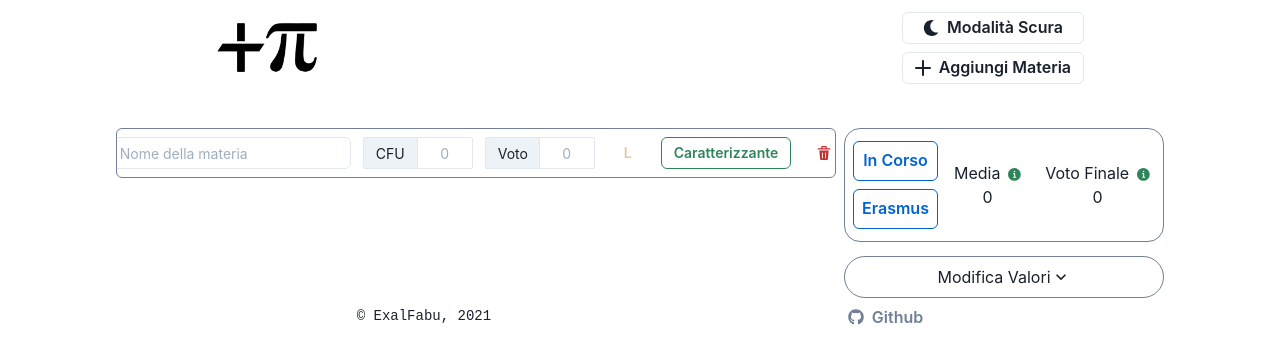
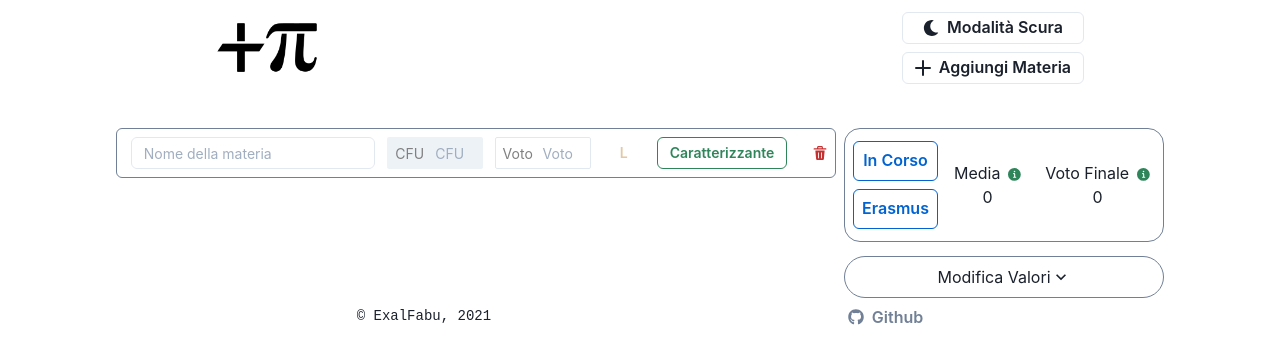
Before and after one commit to ExalFabu/TPTP, a Next.js app: page / in a window 1280 px wide. Shown: the top 364 px of the page. Built offline with nearby package versions, Linux system fonts and the light colour scheme.

Commit message:
Added drag and drop

```diff
--- a/src/pages/index.tsx
+++ b/src/app/TPTP.tsx
@@ -1,12 +1,6 @@
-import {
-  ChakraProvider, ColorModeScript, SimpleGrid,
-  theme
-} from '@chakra-ui/react';
+import { SimpleGrid } from '@chakra-ui/react';
 import { useEffect } from 'react';
-import { batch, Provider } from 'react-redux';
-import { PersistGate } from 'redux-persist/integration/react';
-import { useAppDispatch } from '../app/hooks';
-import { store, persistor } from '../app/store';
+import { batch } from 'react-redux';
 import Footer from '../common/Footer';
 import Header from '../common/Header';
 import Average from '../features/average/Average';
@@ -16,18 +10,19 @@ import LectureTable from '../features/lectures/LectureTable';
 import { dangerouslySetAllPreferences, IAverageBonus, IPreferences } from '../features/preferences/preferencesDuck';
 import PreferencesTab from '../features/preferences/PreferencesTab';
 import { exactWidth } from '../theme';
+import { useAppDispatch } from './hooks';
 
 
 
-function TPTP() {
+const TPTP : React.FC = () => {
   const dispatch = useAppDispatch()
-  useEffect(()=>{
+  useEffect(() => {
     // Migrate from previous localStoage data
     const lectures = localStorage.getItem("lectures")
     const avBonus = localStorage.getItem("averageBonus")
     const pref = localStorage.getItem("options")
     const finalAverage = localStorage.getItem("finalAverage")
-    if(lectures !== null && avBonus !== null && pref !== null && finalAverage !== null){
+    if (lectures !== null && avBonus !== null && pref !== null && finalAverage !== null) {
       localStorage.removeItem("lectures")
       localStorage.removeItem("averageBonus")
       localStorage.removeItem("options")
@@ -47,9 +42,7 @@ function TPTP() {
 
   }, [])
   return (
-      <PersistGate persistor={persistor} loading={<span>Aspetta...</span>}>
-        <ColorModeScript initialColorMode="system" />
-        <ChakraProvider theme={theme}>
+    <>
       <SimpleGrid
         templateAreas={{
           base: `
@@ -76,7 +69,7 @@ function TPTP() {
           gridArea="LectureTable"
           w={exactWidth}
           overflowY="auto"
-              maxH={{ base: '50vh', md: '60vh', xl: '75vh' }}
+          maxHeight={{ base: '50vh', md: '60vh', xl: '75vh' }}
           overflowX="clip"
           css={{
             '&::-webkit-scrollbar': {
@@ -95,8 +88,7 @@ function TPTP() {
         <PreferencesTab gridArea="PreferencesTab" />
       </SimpleGrid>
       <Footer />
-        </ChakraProvider>
-      </PersistGate>
+    </>
   );
 }
 
--- a/src/common/Header.tsx
+++ b/src/common/Header.tsx
@@ -8,7 +8,7 @@ import Logo from './Logo';
 export default function Header(props: FlexProps = {}) {
   return (
     <Flex {...props} my={2} w="100%" justifyContent="space-between" px={{md: 20}} alignItems="center">
-      <Logo maxH="5em"/>
+      <Logo maxHeight="5em"/>
       <SimpleGrid columns={1} gap={2}>
         <ColorModeSwitcher />
         {/* <CopyUrlButton allLectures={allLectures} options={options} averageBonus={averageBonus}/> */}
--- a/src/features/lectures/Lecture.tsx
+++ b/src/features/lectures/Lecture.tsx
@@ -1,21 +1,17 @@
+import { DeleteIcon } from '@chakra-ui/icons';
+import {
+  Button, Center, GridItem, IconButton, Input, InputGroup, InputLeftElement, SimpleGrid, Text
+} from '@chakra-ui/react';
 import React from 'react';
-import {
-  Input,
-  Center,
-  IconButton,
-  GridItem,
-  Button,
-  InputGroup,
-  InputLeftAddon,
-  SimpleGrid,
-} from '@chakra-ui/react';
-import { DeleteIcon } from '@chakra-ui/icons';
-import { ILecture, editLecture, removeLecture } from './lectureDuck';
-import { useAppDispatch } from '../../app/hooks';
+import { Draggable } from 'react-beautiful-dnd';
+import { FaGripVertical } from 'react-icons/fa';
+import { useAppDispatch, useAppSelector } from '../../app/hooks';
+import { editLecture, ILecture, removeLecture, selectLectureById } from './lectureDuck';
 
 
-function Lecture({lecture} : { lecture: ILecture }) {
+const Lecture: React.FC<{ lectureId: string, index: number }> = ({ lectureId, index, ...props }) => {
   const dispatch = useAppDispatch()
+  const lecture = useAppSelector(selectLectureById(lectureId))
 
   const changeValue = <T extends keyof ILecture>(name: T, value: ILecture[T]) => {
     dispatch(editLecture({
@@ -27,22 +23,34 @@ function Lecture({lecture} : { lecture: ILecture }) {
 
 
   return (
+    <Draggable draggableId={lecture._id} index={index} key={lecture._id}>
+      {(draggableProvided, draggableSnapshot) => (
         <SimpleGrid
+          ref={draggableProvided.innerRef}
+          {...draggableProvided.draggableProps}
+          {...draggableProvided.dragHandleProps}
+          border={draggableSnapshot.isDragging ? "2px dashed gray" : undefined}
           p={2}
+          mr={2}
           borderColor="gray.500"
           borderRadius="md"
           templateColumns={{
-        md: 'minmax(max-content, 2fr) repeat(5, min-content)',
+            md: 'min-content minmax(max-content, 2fr) repeat(5, min-content)',
           }}
           columnGap={3}
           rowGap={2}
           templateAreas={{
-        base: `'name cfu removeBtn' 'caratt grade lode'`,
-        md: `'name cfu grade lode caratt removeBtn'`,
+            base: `'grip name cfu removeBtn' 'grip caratt grade lode'`,
+            md: `'grip name cfu grade lode caratt removeBtn'`,
           }}
           alignItems="center"
           justifyItems="center"
+          {...props}
         >
+          {/* Grip icon */}
+          <GridItem gridArea={"grip"}>
+            <FaGripVertical />
+          </GridItem>
           {/* Name input */}
           <GridItem gridArea="name" w="100%" rowSpan={{ base: 2, md: 1 }}>
             <Input
@@ -59,16 +67,17 @@ function Lecture({lecture} : { lecture: ILecture }) {
             />
           </GridItem>
           {/* CFU Input */}
-      <InputGroup gridArea="cfu" size="sm" w="100%">
-        <InputLeftAddon
+          <InputGroup gridArea="cfu" size="sm" w="6em">
+            <InputLeftElement
+              pointerEvents='none'
               as="label"
               htmlFor={`cfu${lecture._id}`}
-          children={'CFU'}
-          w="55px"
-        />
+            >
+              <Text pl={"1em"} textColor={"gray"}>CFU</Text>
+            </InputLeftElement>
 
             <Input
-          variant="outline"
+              variant={"filled"}
               id={`cfu${lecture._id}`}
               name={"cfu" as keyof ILecture}
               aria-label="CFU"
@@ -78,23 +87,28 @@ function Lecture({lecture} : { lecture: ILecture }) {
               onChange={e => {
                 changeValue("cfu", Math.abs(e.target.valueAsNumber));
               }}
-          placeholder="0"
+              placeholder="CFU"
               value={lecture.cfu ?? ""}
-          w="4em"
+              w="100%"
               textAlign="center"
               onClick={e => (e.target as HTMLInputElement).select()}
               isInvalid={lecture.cfu !== null && lecture.cfu < 0}
+              pl={"3em"}
+
             />
           </InputGroup>
 
           {/* Grade Input */}
-      <InputGroup size="sm" gridArea="grade" w="100%">
-        <InputLeftAddon
+          <InputGroup size="sm" gridArea="grade" w="6em">
+            <InputLeftElement
               as="label"
               htmlFor={`grade${lecture._id}`}
-          children={'Voto'}
-          w="55px"
-        />
+            // children={'Voto'}
+            // w="55px"
+            >
+              <Text pl={"1em"} textColor={"gray"}>Voto</Text>
+
+            </InputLeftElement>
             <Input
               type="number"
               variant="outline"
@@ -111,10 +125,11 @@ function Lecture({lecture} : { lecture: ILecture }) {
               max={30}
               onChange={e => changeValue("grade", Math.abs(e.target.valueAsNumber))}
               value={lecture.grade || ""}
-          w="4em"
+              w="100%"
               textAlign="center"
               onClick={e => (e.target as HTMLInputElement).select()}
-          placeholder="0"
+              placeholder="Voto"
+              pl={"3em"}
             />
           </InputGroup>
 
@@ -175,6 +190,9 @@ function Lecture({lecture} : { lecture: ILecture }) {
             </Center>
           </GridItem>
         </SimpleGrid>
+      )}
+    </Draggable>
+
   );
 }
 
--- a/src/features/lectures/LectureTable.tsx
+++ b/src/features/lectures/LectureTable.tsx
@@ -1,13 +1,30 @@
 import { SimpleGrid, SimpleGridProps } from '@chakra-ui/layout';
 import React from 'react';
-import { useSelector } from 'react-redux';
+import { DragDropContext, DragStart, Droppable, DropResult, ResponderProvided } from 'react-beautiful-dnd';
+import { useAppDispatch, useAppSelector } from '../../app/hooks';
 import { borderColor } from '../../theme';
 import Lecture from './Lecture';
-import { selectLectures } from './lectureDuck';
+import { reorderLectures, selectLectures } from './lectureDuck';
 
 function LectureTable(props: SimpleGridProps) {
 
-  const lectures = useSelector(selectLectures)
+  const lectures = useAppSelector(selectLectures)
+  const dispatch = useAppDispatch()
+
+  const onDragStart = (initial: DragStart, provided: ResponderProvided) => {
+    if (window.navigator.vibrate) {
+      window.navigator.vibrate(100);
+    }
+  }
+  const onDragEnd = (result: DropResult, provided: ResponderProvided) => {
+    if (!result.destination) {
+      return
+    }
+    if (result.source.index === result.destination.index) {
+      return
+    }
+    dispatch(reorderLectures({ start: result.source.index, end: result.destination.index }))
+  }
 
   return (
     <SimpleGrid
@@ -20,16 +37,27 @@ function LectureTable(props: SimpleGridProps) {
       justifyItems="center"
       {...props}
     >
-      {lectures.map(lecture => {
-        return (
-          <Lecture
-            key={lecture._id}
-            lecture={lecture}
-          />
-        );
-      })}
+
+      <DragDropContext onDragStart={onDragStart} onDragEnd={onDragEnd}>
+        <Droppable droppableId='lectureTable'>
+          {(droppableProvided, droppableSnapshot) =>
+            <div ref={droppableProvided.innerRef} {...droppableProvided.droppableProps}>
+              {lectures.map((lecture, index) => (
+
+                <Lecture
+                  key={lecture._id}
+                  lectureId={lecture._id}
+                  index={index}
+                />
+              )
+              )}
+              {droppableProvided.placeholder}
+            </div>
+          }
+        </Droppable>
+      </DragDropContext>
     </SimpleGrid>
   );
 }
 
-export default LectureTable;
+export default React.memo(LectureTable);
--- a/src/features/lectures/lectureDuck.ts
+++ b/src/features/lectures/lectureDuck.ts
@@ -1,6 +1,6 @@
+import type { PayloadAction } from '@reduxjs/toolkit';
 import { createSlice } from '@reduxjs/toolkit';
 import { nanoid } from 'nanoid';
-import type { PayloadAction } from '@reduxjs/toolkit';
 import { IAppState } from '../../app/store';
 
 export interface ILecture {
@@ -53,12 +53,26 @@ const lectureSlice = createSlice({
       return filtered.length === 0 ? [createEmptyLecture()] : filtered;
     },
     dangerouslySetAllLectures: (current, action: PayloadAction<ILecture[]>) => {
-      return action.payload
-    }
+      return action.payload;
+    },
+    reorderLectures: (
+      lectures,
+      action: PayloadAction<{ start: number; end: number }>
+    ) => {
+      if (action.payload.start === action.payload.end) return;
+      const [removed] = lectures.splice(action.payload.start, 1);
+      lectures = lectures.splice(action.payload.end, 0, removed);
+    },
   },
 });
 
-export const { addLecture, editLecture, removeLecture, dangerouslySetAllLectures } = lectureSlice.actions;
+export const {
+  addLecture,
+  editLecture,
+  removeLecture,
+  dangerouslySetAllLectures,
+  reorderLectures,
+} = lectureSlice.actions;
 
 export default lectureSlice.reducer;
 
--- a/tsconfig.json
+++ b/tsconfig.json
@@ -9,7 +9,7 @@
     "allowJs": false,
     "skipLibCheck": true,
     "strict": true,
-    "forceConsistentCasingInFileNames": true,
+    "forceConsistentCasingInFileNames": false,
     "noEmit": true,
     "esModuleInterop": true,
     "module": "esnext",
```
Also changed, not shown: package.json (+5 -3 lines), src/pages/[[...any]].tsx (added, +31 -0 lines), 1 other file (tests, documents, lock files or other folders). Lines whose indentation alone changed are shown as unchanged.
